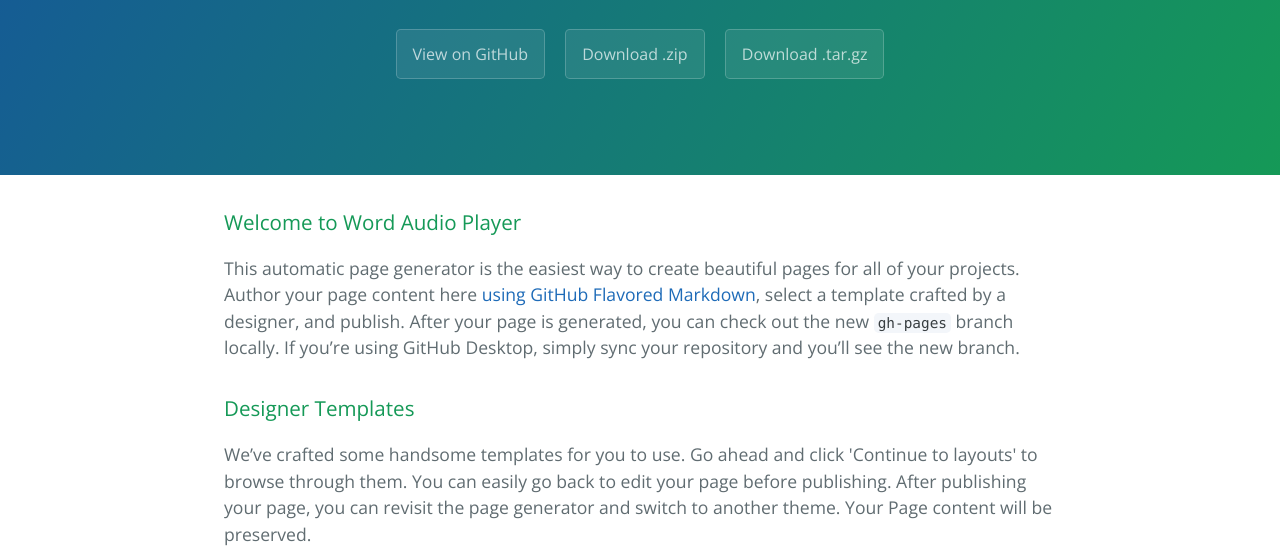
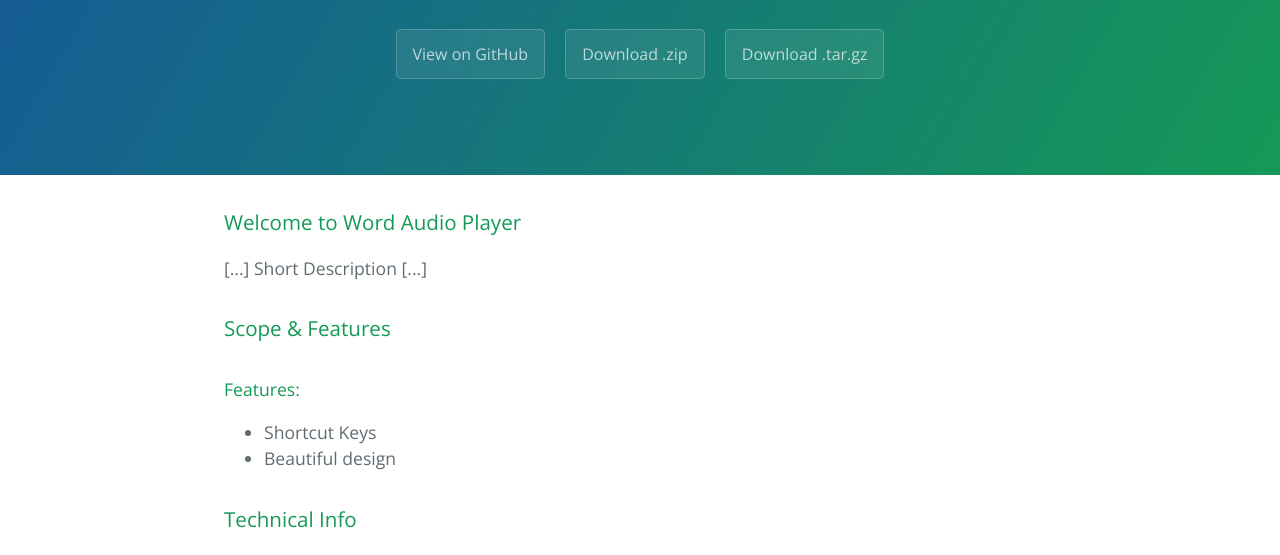
Before and after one commit to raulbreje/WAPlayer, a plain HTML site: page index.html in a window 1280 px wide. Shown: the part 208-763 px from the top of the page. Drawn offline with nearby package versions, Linux system fonts and the light colour scheme.

Commit message:
Update index.html

```diff
--- a/index.html
+++ b/index.html
@@ -22,12 +22,17 @@
       <h3>
 <a id="welcome-to-word-audio-player" class="anchor" href="#welcome-to-word-audio-player" aria-hidden="true"><span aria-hidden="true" class="octicon octicon-link"></span></a>Welcome to Word Audio Player</h3>
 
-<p>This automatic page generator is the easiest way to create beautiful pages for all of your projects. Author your page content here <a href="https://guides.github.com/features/mastering-markdown/">using GitHub Flavored Markdown</a>, select a template crafted by a designer, and publish. After your page is generated, you can check out the new <code>gh-pages</code> branch locally. If you’re using GitHub Desktop, simply sync your repository and you’ll see the new branch.</p>
+<p> [...] Short Description [...]</p>
 
 <h3>
-<a id="designer-templates" class="anchor" href="#designer-templates" aria-hidden="true"><span aria-hidden="true" class="octicon octicon-link"></span></a>Designer Templates</h3>
+<a id="designer-templates" class="anchor" href="#designer-templates" aria-hidden="true"><span aria-hidden="true" class="octicon octicon-link"></span></a>Scope & Features</h3>
 
-<p>We’ve crafted some handsome templates for you to use. Go ahead and click 'Continue to layouts' to browse through them. You can easily go back to edit your page before publishing. After publishing your page, you can revisit the page generator and switch to another theme. Your Page content will be preserved.</p>
+<p></p>
+<h4>Features:</h4>
+<ul>
+  <li>Shortcut Keys</li>
+  <li>Beautiful design</li>
+</ul>
 
 <h3>
 <a id="technical-info" class="anchor" href="#technical-info" aria-hidden="true"><span aria-hidden="true" class="octicon octicon-link"></span></a>Technical Info</h3>
```
